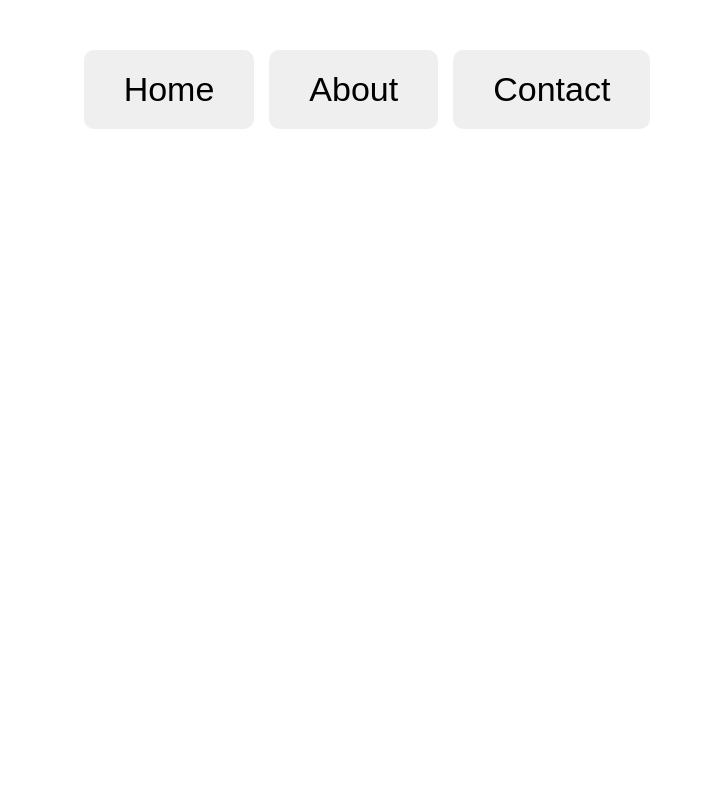
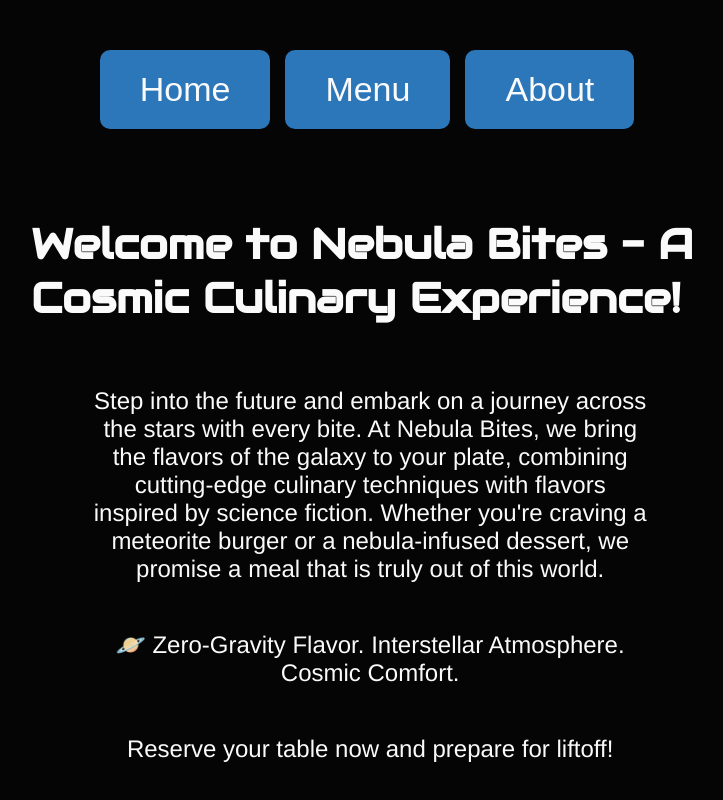
Before and after one commit to TheSeagullDev/odin-restaurant-page, a website built with webpack: page src/template.html in a window 1280 px wide. Shown: the whole page, without its empty margins (273-996 px from the left). Built offline with nearby package versions, Linux system fonts and the light colour scheme.

Commit message:
Create home page

```diff
--- /dev/null
+++ b/src/home.js
@@ -0,0 +1,18 @@
+function renderHome() {
+    const content = document.getElementById("content");
+    const header = document.createElement("h1");
+    header.textContent = "Welcome to Nebula Bites - A Cosmic Culinary Experience!";
+    header.classList.add("title");
+    const p1 = document.createElement("p");
+    p1.textContent = "Step into the future and embark on a journey across the stars with every bite. At Nebula Bites, we bring the flavors of the galaxy to your plate, combining cutting-edge culinary techniques with flavors inspired by science fiction. Whether you're craving a meteorite burger or a nebula-infused dessert, we promise a meal that is truly out of this world.";
+    const p2 = document.createElement("p");
+    p2.textContent = "🪐 Zero-Gravity Flavor. Interstellar Atmosphere. Cosmic Comfort.";
+    const p3 = document.createElement("p");
+    p3.textContent = "Reserve your table now and prepare for liftoff!";
+    content.appendChild(header);
+    content.appendChild(p1);
+    content.appendChild(p2);
+    content.appendChild(p3);
+}
+
+export default renderHome;
--- a/src/index.js
+++ b/src/index.js
@@ -1 +1,22 @@
 import "./styles.css";
+import renderHome from "./home";
+
+function clearContent() {
+    const content = document.getElementById("content");
+    while (content.firstChild) {
+        content.removeChild(content.lastChild);
+    }
+}
+
+const homeBtn = document.querySelector(".home");
+homeBtn.addEventListener("click", () => {
+    clearContent();
+    renderHome();
+})
+
+const menuBtn = document.querySelector(".menu");
+menuBtn.addEventListener("click", () => {
+    clearContent();
+})
+
+renderHome();
--- a/src/styles.css
+++ b/src/styles.css
@@ -1,3 +1,22 @@
+@font-face {
+    font-family: audiowide;
+    src: url("./assets/Audiowide-Regular.ttf");
+  }
+
+:root {
+    --bg-color: #050505;
+    --text-color: #fafafa;
+    --primary: #2c77ba;
+    --secondary: #0a1b29;
+    --accent: #3085cf;
+}
+
+body {
+    background-color: var(--bg-color);
+    color: var(--text-color);
+    font-family: Helvetica;
+}
+
 header {
     display: flex;
     justify-content: center;
@@ -15,4 +34,31 @@ button {
     border: none;
     font-size: 34px;
     width: 100%;
+    background-color: var(--primary);
+    color: var(--text-color);
+    border: none;
 }
+
+#content {
+    display: flex;
+    align-items: center;
+    flex-direction: column;
+    width: 60%;
+    margin: 0 20vw;
+}
+
+.title {
+    font-family: audiowide;
+    font-size: 42px;
+    padding: 10px 40px;
+}
+
+p {
+    font-size: 24px;
+    padding: 0 100px;
+    text-align: center;
+}
+
+button:hover {
+    background-color: var(--accent);
+}
--- a/src/template.html
+++ b/src/template.html
@@ -8,11 +8,10 @@
 <body>
     <header>
         <nav><button class="home">Home</button></nav>
+        <nav><button class="menu">Menu</button></nav>
         <nav><button class="about">About</button></nav>
-        <nav><button class="contact">Contact</button></nav>
     </header>
     <div id="content">
-
     </div>
 </body>
 </html>
--- a/webpack.config.js
+++ b/webpack.config.js
@@ -28,6 +28,10 @@ module.exports = {
         test: /\.(png|svg|jpg|jpeg|gif)$/i,
         type: "asset/resource",
       },
+      {
+        test: /\.(woff|woff2|eot|ttf|otf)$/i,
+        type: 'asset/resource',
+      }
     ],
   },
 };
```
Also changed, not shown: src/assets/Audiowide-Regular.ttf (added).
